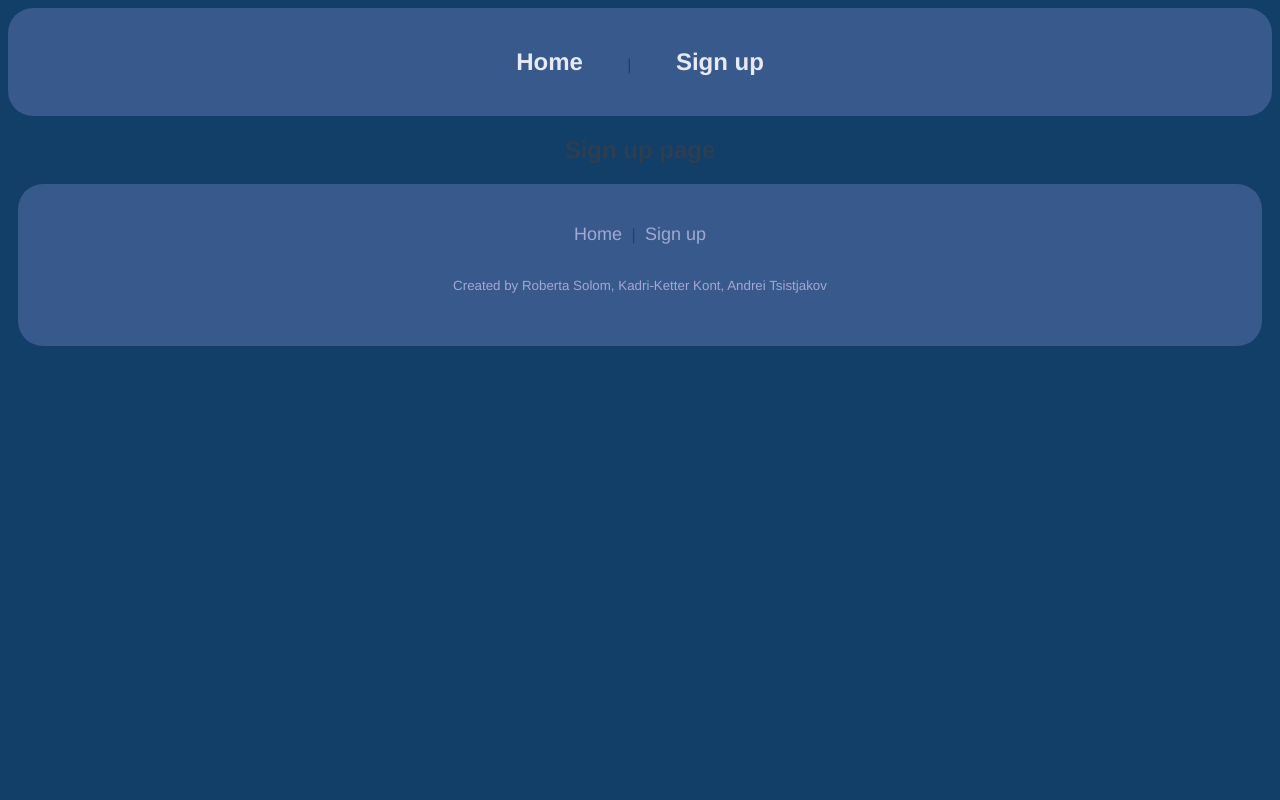
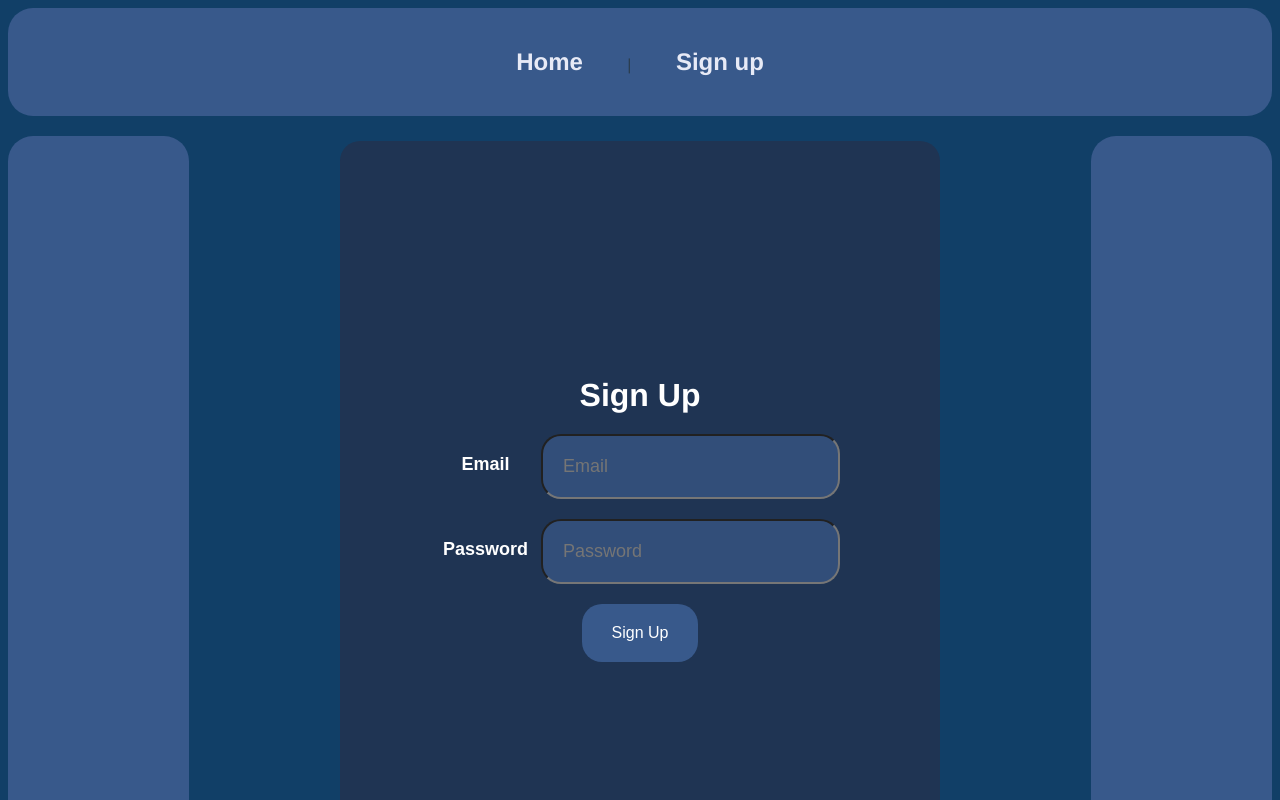
Before and after one commit to kkkont/WAD-HW3, a Vue app in the folder hw/: page /#/signup in a window 1280 px wide. Shown: the top 800 px of the page. Built offline with nearby package versions, Linux system fonts and the light colour scheme.

Commit message:
create a signup page

```diff
--- /dev/null
+++ b/hw/src/components/SignUpComponent.vue
@@ -0,0 +1,143 @@
+<template>
+    <div id="signup-page">
+        <div class="form-container">
+            <h1>Sign Up</h1>
+      <form @submit.prevent="signUp" class="signup-form">
+        <div class="form-group">
+          <label for="email">Email</label>
+          <input type="email" v-model="email" placeholder="Email" required>
+        </div>
+
+        <div class="form-group">
+          <label for="password">Password</label>
+          <input type="password" v-model="password" placeholder="Password" required>
+        </div>
+
+        <div v-if="!isPasswordValid" class="password-error">
+          Password is not valid. Please follow the specified conditions.
+          <ul>
+            <li>At least 8 characters and less than 15 characters</li>
+            <li>At least one uppercase alphabet character</li>
+            <li>At least two lowercase alphabet characters</li>
+            <li>At least one numeric value</li>
+            <li>Start with an uppercase alphabet</li>
+            <li>Include the character "_"</li>
+          </ul>
+        </div>
+
+        <button type="submit" class="signup-button">Sign Up</button>
+      </form>
+    </div>
+    </div>
+  </template>
+
+  <script>
+  export default {
+    name: "SignUpComponent",
+    data() {
+      return {
+        email: '',
+        password: '',
+        isPasswordValid: true,
+      };
+    },
+    methods: {
+      signUp() {
+        if (!this.validatePassword()) {
+          this.isPasswordValid = false;
+          return;
+        }
+        this.isPasswordValid = true;
+        console.log('User Data:', {
+          email: this.email,
+          password: this.password,
+        });
+      },
+      validatePassword() {
+        const regex = /^(?=.*[A-Z])(?=.*[a-z].*[a-z])(?=.*\d)(?=.*_)[A-Z].{7,14}$/;
+        return regex.test(this.password);
+      },
+    },
+  };
+  </script>
+
+  <style scoped>
+
+.form-container {
+  width: 100%;
+  max-width: 400px;
+  margin: auto;
+  margin-top: 25px;
+  margin-bottom: 25px;
+  padding: 215px 100px;
+  background-color: #1f3453;
+  border-radius: 20px;
+}
+
+h1 {
+    color: #fff;
+    margin-bottom: 20px;
+    background-color: #1f3453;
+}
+.signup-form {
+    max-width: 500px;
+    margin: auto;
+    background-color: #1f3453;
+  }
+
+  .form-group {
+    display: flex;
+    justify-content: space-between;
+    align-items: center;
+    background-color: #1f3453;
+    margin-bottom: 20px;
+  }
+
+  label {
+    font-size: 18px;
+    font-family: 'Arial', sans-serif;
+    font-weight: bold;
+    margin-right: 10px;
+    display: block;
+    margin-bottom: 5px;
+    color: #fff;
+    background-color: #1f3453;
+    width: 100px;
+}
+
+  input {
+    width: 70%;
+    padding: 20px;
+    font-size: 18px;
+    background-color: #324e79;
+
+    border-radius: 20px;
+  }
+
+  .password-error {
+    position: absolute;
+    color: red;
+    margin-top: 100px;
+  }
+
+  .signup-button {
+    background-color: #38598b;
+    color: #fff;
+    padding: 20px 30px;
+    border: none;
+    border-radius: 20px;
+    cursor: pointer;
+    font-size: 16px;
+  }
+
+
+  .signup-button:hover {
+    background-color: #113f67;
+  }
+
+  @media screen and (max-width: 800px){
+    .signup-form {
+      width: 100%;
+    }
+  }
+  </style>
--- a/hw/src/views/SignupView.vue
+++ b/hw/src/views/SignupView.vue
@@ -1,5 +1,78 @@
 <template>
-    <div class="signup">
-     <h2> Sign up page</h2>
-    </div>
-   </template>
+  <div class="div">
+        <div class= "sidebar1"></div>
+        <div class="signup">
+            <sign-up-component></sign-up-component>
+        </div>
+        <div class= "sidebar2"></div>
+  </div>
+</template>
+
+<script>
+
+import SignUpComponent from '@/components/SignUpComponent.vue';
+export default{
+name: "SignUp",
+components: { SignUpComponent},
+data() {
+    return {
+      username: '',
+      email: '',
+      password: '',
+      isPasswordValid: true,
+    };
+  },
+  methods: {
+    signUp() {
+      if (!this.validatePassword()) {
+        this.isPasswordValid = false;
+        return;
+      }
+      this.isPasswordValid = true;
+
+      console.log('User Data:', {
+        username: this.username,
+        email: this.email,
+        password: this.password,
+      });
+    },
+    validatePassword() {
+      const regex = /^(?=.*[A-Z])(?=.*[a-z].*[a-z])(?=.*\d)(?=.*_)[A-Z].{7,14}$/;
+      return regex.test(this.password);
+    },
+  },
+};
+</script>
+
+<style>
+.div {
+  display: flex;
+}
+
+.signup{
+    width:100%;
+   }
+.sidebar1{
+    margin:20px 0px 20px 0px;
+    width:20%;
+    background-color: #38598b;
+    border-radius: 25px;
+}
+.sidebar2{
+    margin:20px 0px 20px 0px;
+    width:20%;
+    background-color: #38598b;
+    border-radius: 25px;
+}
+
+h2 {
+  color: #38598b;
+  font-size: 24px;
+  margin-bottom: 20px;
+}
+
+@media screen and (max-width: 800px){
+    .sidebar1, .sidebar2{width:0px;}
+    .signup{ width:100%}
+}
+</style>
```
